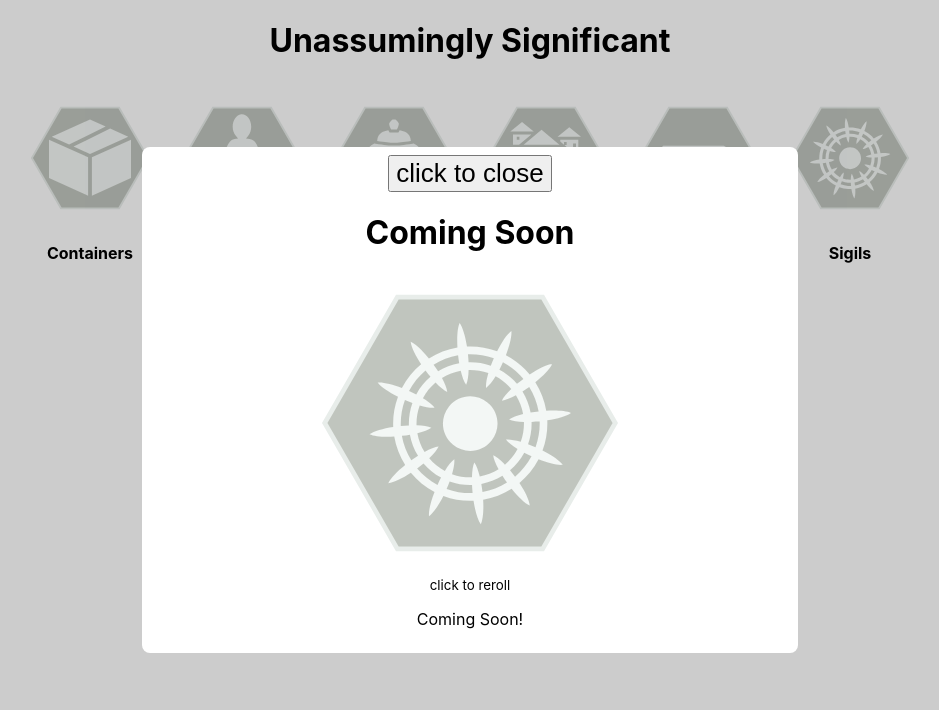
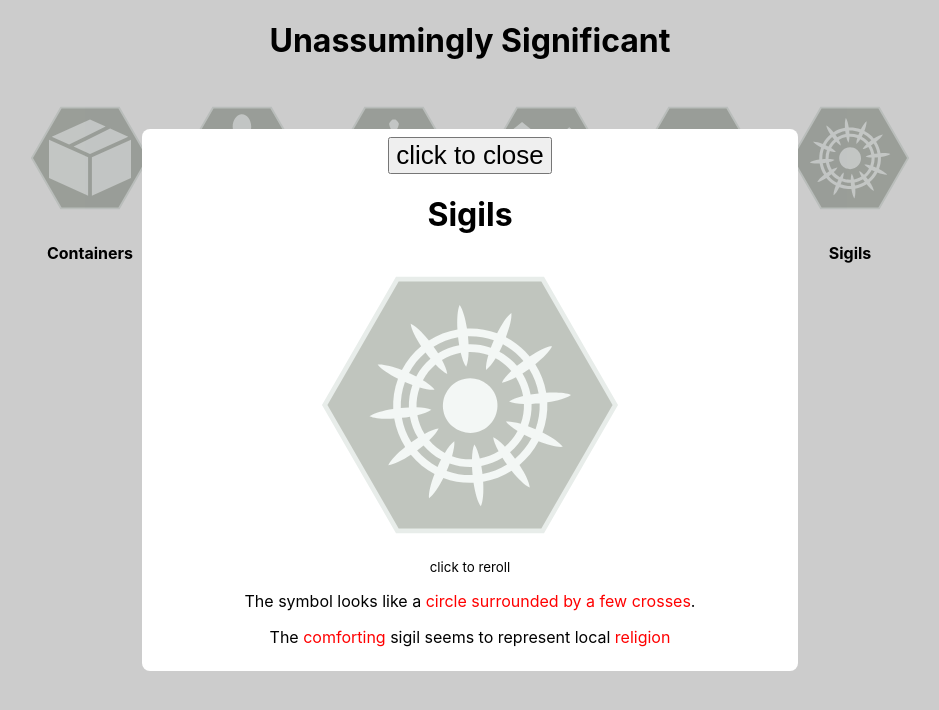
Before and after one commit to davidvdev/unassumingly-significant, a React (Vite) app: page / in a window 1280 px wide. Both pictures are taken after a click on the element "Sigils". Shown: the top 710 px of the page, without its empty margins (170-1109 px from the left). Built offline with nearby package versions, Linux system fonts and the light colour scheme.

Commit message:
sigil.json

```diff
--- a/src/App.tsx
+++ b/src/App.tsx
@@ -13,6 +13,7 @@ import human from './json/human.json'
 import decoration from './json/decoration.json'
 import building from './json/building.json'
 import markings from './json/markings.json'
+import sigils from './json/sigil.json'
 
 // Images
 import SVGcontainer from './images/container.svg'
@@ -51,7 +52,7 @@ function App() {
     decoration: decoration,
     building: building,
     markings: markings,
-    sigils: ""
+    sigils: sigils
   }
 
   const images: Images = {
--- a/src/Components/Modal/Modal.tsx
+++ b/src/Components/Modal/Modal.tsx
@@ -78,6 +78,17 @@ const Modal = (props: Props) => {
                             </p>
                         </>
                     )
+                case "Sigils":
+                    return(
+                        <>
+                            <p>
+                                The symbol looks like a {randomizer(t.shape)} {randomizer(t.action)} {randomizer(t.quantity)} {randomizer(t.features)}.
+                            </p>
+                            <p>
+                                The {randomizer(t.emotion)} sigil seems to represent local {randomizer(t.group)}
+                            </p>
+                        </>
+                    )
 
                 default:
                     return(<p>Coming Soon!</p>)
--- /dev/null
+++ b/src/json/sigil.json
@@ -0,0 +1,9 @@
+{
+    "name": "Sigils",
+    "emotion": ["comforting", "ominous", "familiar", "revered", "frightening", "maddening", "confusing", "perplexing", "unknown"],
+    "group": ["government", "army", "faction", "gang", "rebels", "cult", "merchants", "traders", "monsters", "travelers", "religion"],
+    "shape" : ["circle", "square", "triangle", "octagon", "hexagon"],
+    "action": ["covered with", "surrounded by", "featuring", "crossed by", "obscuring"],
+    "quantity": ["several", "two", "a few", "hundreds of"],
+    "features": ["wings", "bones", "crosses", "thorns", "rays"]
+}
```
